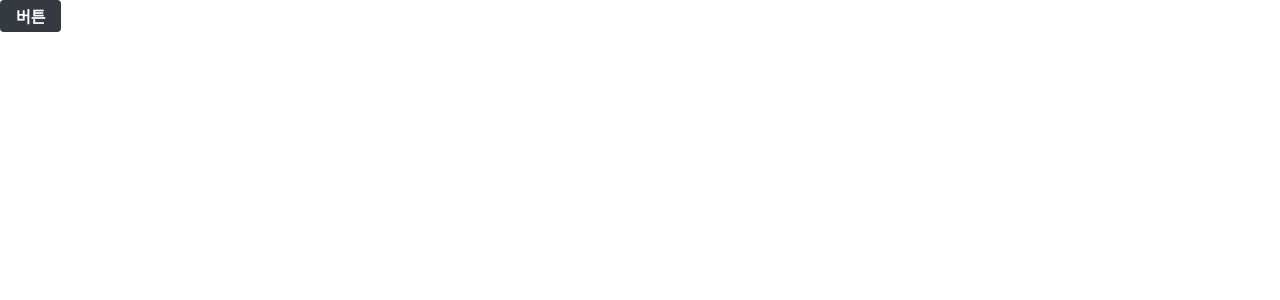
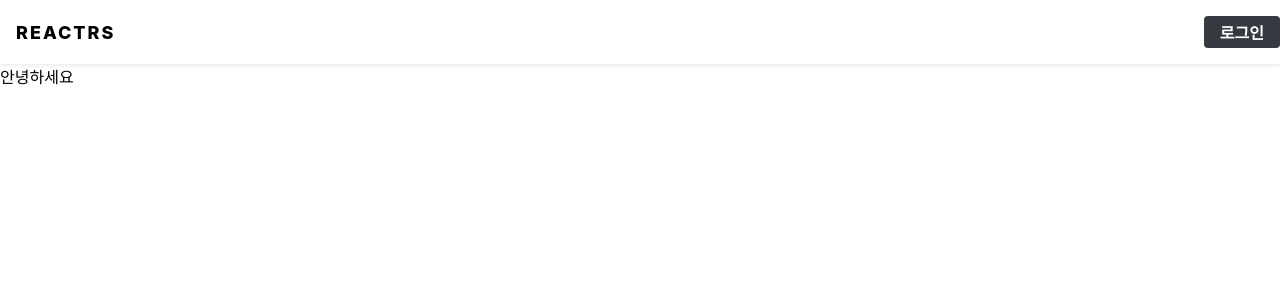
Before and after one commit to yoru-choi/blog-frontend, a React (Create React App) app: page / in a window 1280 px wide. Shown: the top 300 px of the page. Built offline with nearby package versions, Linux system fonts and the light colour scheme.

Commit message:
ui 수정함. 로그인 실패시 setState를 사용하여 error 가시적표현 . 로그인시 로그인화면으로 전환

```diff
--- a/src/components/auth/AuthForm.js
+++ b/src/components/auth/AuthForm.js
@@ -53,7 +53,15 @@ const textMap = {
   register:'회원가입',
 };
 
-const AuthForm =({type, form , onChange , onSubmit})=>{
+const ErrorMessage = styled.div`
+  color:red;
+  text-align:center;
+  font-size:0.875rem;
+  margin-top: 1rem;
+`;
+
+const AuthForm =({type, form , onChange , onSubmit , error
+})=>{
   const text = textMap[type];
   return(
       <AuthFormBlock>
@@ -64,6 +72,7 @@ const AuthForm =({type, form , onChange , onSubmit})=>{
       {type ==='register' && (
             <StyledInput onChange={onChange} value={form.passwordConfirm}  autoComplate="new-password" name="passwordConfirm" placeholder="비밀번호 확인" type="password" />
       )}
+        {error && <ErrorMessage>{error}</ErrorMessage>}
         <ButtonWithMarginTop cyan fullWidth>{text}</ButtonWithMarginTop>
       </form>
         <Footer>
@@ -72,7 +81,6 @@ const AuthForm =({type, form , onChange , onSubmit})=>{
           ):(
               <Link to="/login">로그인</Link>
           )}
-
         </Footer>
       </AuthFormBlock>
   );
--- a/src/components/common/Button.js
+++ b/src/components/common/Button.js
@@ -1,5 +1,6 @@
 import React from 'react'
 import styled ,{css} from 'styled-components'
+import {withRouter} from 'react-router-dom'
 import palette from '../../lib/styles/palette'
 
 const StyledButton = styled.button`
@@ -36,6 +37,16 @@ const StyledButton = styled.button`
         `}
       `;
 
-const Button = props => <StyledButton {...props}/>;
-
-export default Button;
+//const Button = props => <StyledButton {...props}/>;
+const Button =({to , history , ...rest})=>{
+    const onClick = e =>{
+      if(to){
+        history.push(to);
+      }
+      if(rest.onClick){
+        rest.onClick(e);
+      }
+    };
+    return <StyledButton {...rest} onClick={onClick} />;
+}
+export default withRouter(Button);
--- /dev/null
+++ b/src/components/common/Header.js
@@ -0,0 +1,52 @@
+import React from 'react'
+import styled from 'styled-components'
+import Responsive from './Responsive'
+import Button from './Button'
+
+const HeaderBlock = styled.div`
+    position:fixed;
+    width: 100%;
+    background: white;
+    box-shadow:0px 2px 4px rgba(0, 0, 0, 0.08);
+`;
+
+/*
+  responsive 컴포넌트의 속성에 스타일을 추가해서 새로운 컴포넌트 생성
+*/
+const Wrapper = styled(Responsive)`
+  height:4rem;
+  display:flex;
+  align-items: center;
+  justify-content:space-between;
+  .logo{
+    font-size:1.125rem;
+    font-weight:800;
+    letter-spacing:2px;
+  }
+  .right{
+    display:flex;
+    align-items:center;
+  }
+`;
+/* 헤더가 fixed 로 되어있기 때문에 페이지의 콘탠츠가 4rem아래에 나타나도록 해주는 컴포넌트  */
+const Spacer = styled.div`
+  height:4rem;
+`;
+
+const Header = ()=>{
+  return(
+    <>
+      <HeaderBlock>
+        <Wrapper>
+          <div className="logo">REACTRS</div>
+          <div className="right">
+            <Button>로그인</Button>
+          </div>
+        </Wrapper>
+      </HeaderBlock>
+      <Spacer />
+    </>
+  )
+}
+
+export default Header;
--- /dev/null
+++ b/src/components/common/Responsive.js
@@ -0,0 +1,22 @@
+import React from 'react'
+import styled from 'styled-components'
+
+const ResponsiveBlock = styled.div`
+    padding-left: 1rem;
+    pading-right: 1rem;
+    witdh: 1024px;
+    margin: 0 auto;
+
+@media(max-width: 1024px){ /* 브라우저 크기에따라 가로크기 변경*/
+  width: 768px;
+}
+
+@media(max-width: 768px){
+  width: 100%;
+}
+`;
+const Responsive =({children , ...rest})=>{
+  return <ResponsiveBlock {...rest}>{children}</ResponsiveBlock>
+};
+
+export default Responsive;
--- a/src/containers/auth/LoginForm.js
+++ b/src/containers/auth/LoginForm.js
@@ -1,15 +1,20 @@
-import React, {useEffect} from 'react'
+import React, {useEffect , useState} from 'react'
 import {useDispatch , useSelector} from 'react-redux'
-import { changeField , initializeForm } from '../../modules/auth'
+import {withRouter} from 'react-router-dom'
+import { changeField , initializeForm, login } from '../../modules/auth'
 import AuthForm from '../../components/auth/AuthForm'
+import {check} from '../../modules/user'
 
+const LoginForm =({history})=>{
 
-const LoginForm =()=>{
-
+  const [error , setError] = useState(null);
 
   const dispatch = useDispatch();
-  const {form} =useSelector( ({auth})=>({
-    form:auth.login
+  const {form , auth , authError , user} =useSelector( ({auth, user})=>({
+    form:auth.login ,
+    auth:auth.auth,
+    authError:auth.authError ,
+    user:user.user ,
   })  );  //나중에 로그인 폼일때 아이디 비번 같은 값을 받아오는 부분
 
 // 인풋 변경이벤트 헨들러  로그인폼의 인풋 변경 헨들러
@@ -26,17 +31,37 @@ const LoginForm =()=>{
 
   const onSubmit =e=>{
     e.preventDefault();
-    //구현 예정
+   const {username, password} = form;
+   dispatch(login({username, password}) );
   };
 
   //컴포넌트가 처음 렌더링될때 form 을 초기화함
   useEffect(()=>{
     dispatch(initializeForm('login'));
-  },[dispatch]);
+  },[dispatch]);  // 의존성문제로 디스패치 추가한다고 하는데 시벌 그냥 이거 마운트될때만 초기화되는건데 의존성이라카네 ㅂㄷㅂㄷ
+
+  useEffect(()=>{
+      if(authError){
+        console.log('오류 발생');
+        console.log(authError);
+        setError('로그인 실패');
+        return;
+      }
+      if(auth){
+        console.log('로그인 성공');
+        dispatch(check());
+      }
+  },[auth, authError , dispatch]
+);
+  useEffect(()=>{
+    if(user){
+      history.push('/');
+    }
+  }, [history, user]);
 
   return(
-    <AuthForm type="login" form={form} onChange={onChange} onSubmit={onSubmit} />
+    <AuthForm type="login" form={form} onChange={onChange} onSubmit={onSubmit} error={error} />
   );
 };
 
-export default LoginForm;
+export default withRouter(LoginForm);
--- a/src/containers/auth/RegisterForm.js
+++ b/src/containers/auth/RegisterForm.js
@@ -1,18 +1,21 @@
-import React, {useEffect} from 'react'
+import React, {useEffect , useState} from 'react'
 import {useDispatch , useSelector} from 'react-redux'
 import { changeField , initializeForm , register } from '../../modules/auth'
 import AuthForm from '../../components/auth/AuthForm'
+import {check } from '../../modules/user'
+import {withRouter} from 'react-router-dom'
 
-
-const RegisterForm =()=>{
+const RegisterForm =({history})=>{
+  const [error , setError] = useState(null);  // 여기서 setState로 로그시 에러 여부 판별해서 ui로 보여주기위한 setState
   const dispatch = useDispatch();
-  const {form , auth , authError} =useSelector( ({auth})=>({
-    form:auth.register ,
+  const {form , auth , authError , user } =useSelector( ({auth , user })=>({
+    form: auth.register ,
     auth: auth.auth ,
     authError: auth.authError ,
-    }));
+    user: user.user
+}));
 
-// 인풋 변경이벤트 헨들러
+//인풋 변경이벤트 헨들러
   const onChange = e=>{
     const {value , name} = e.target;
     dispatch(
@@ -27,34 +30,49 @@ const RegisterForm =()=>{
   const onSubmit =e=>{
     e.preventDefault();
     const {username , password, passwordConfirm}= form;
+    if([username, password, passwordConfirm].includes('')){ // 배열에 해당 요소가 들어있나 판별하는 함수
+      setError('빈 칸을 모두 입력하세요.');
+    }
     if(password !== passwordConfirm){
-      //todo 오류처리
+      setError('비밀번호가 일치하지 않습니다.');  //비번이 일치하지않으면 비번과 비번 확인값을 초기화
+      dispatch(changeField({form:'register', key:'password' , value:'' }));
+      dispatch(changeField({form:'register', key:'passwordConfirm' , value:'' }));
       return;
     }
     dispatch(register({username , password}));
-
   };
 
   //컴포넌트가 처음 렌더링될때 form 을 초기화함
   useEffect(()=>{
     dispatch(initializeForm('register'));
-  },[dispatch]);
+    console.log('dispatch 불변이니까 걍 didmount 용으로쓰는건데 의존성이라 넣은듯');
+  }, [dispatch]);
 
   useEffect(()=>{
     if(authError){
-      console.log('오류발생');
-      console.log(authError);
+      if(authError.response.status === 409){ //내가 계정명 겹치면 409 에러 띄우라고 해놨으니까
+        setError('이미 존재하는 계정명입니다.');
+        return;
+      }
+      setError('회원가입에 실패하셨습니다.');
       return;
     }
     if(auth){
       console.log('회원가입 성공');
       console.log(auth);
+      dispatch(check());
     }
-  },[auth, authError] );
+  },[auth, authError, dispatch]);
+
+  useEffect(()=>{
+    if(user){
+      history.push('/'); // 홈 화면으로 이동
+    }
+  },[history, user]);
 
   return(
-    <AuthForm type="register" form={form} onChange={onChange} onSubmit={onSubmit} />
+    <AuthForm type="register" form={form} onChange={onChange} onSubmit={onSubmit} error={error} />
   );
 };
 
-export default RegisterForm;
+export default withRouter(RegisterForm);
--- a/src/pages/PostListPage.js
+++ b/src/pages/PostListPage.js
@@ -1,10 +1,12 @@
 import React from 'react'
-import Button from '../components/common/Button'
+import Header from '../components/common/Header'
+
 const PostListPage =()=>{
   return(
-    <div>
-        <Button>버튼</Button>
-    </div>
+    <>
+      <Header />
+      <div>안녕하세요</div>
+    </>
   );
 };
 
```
